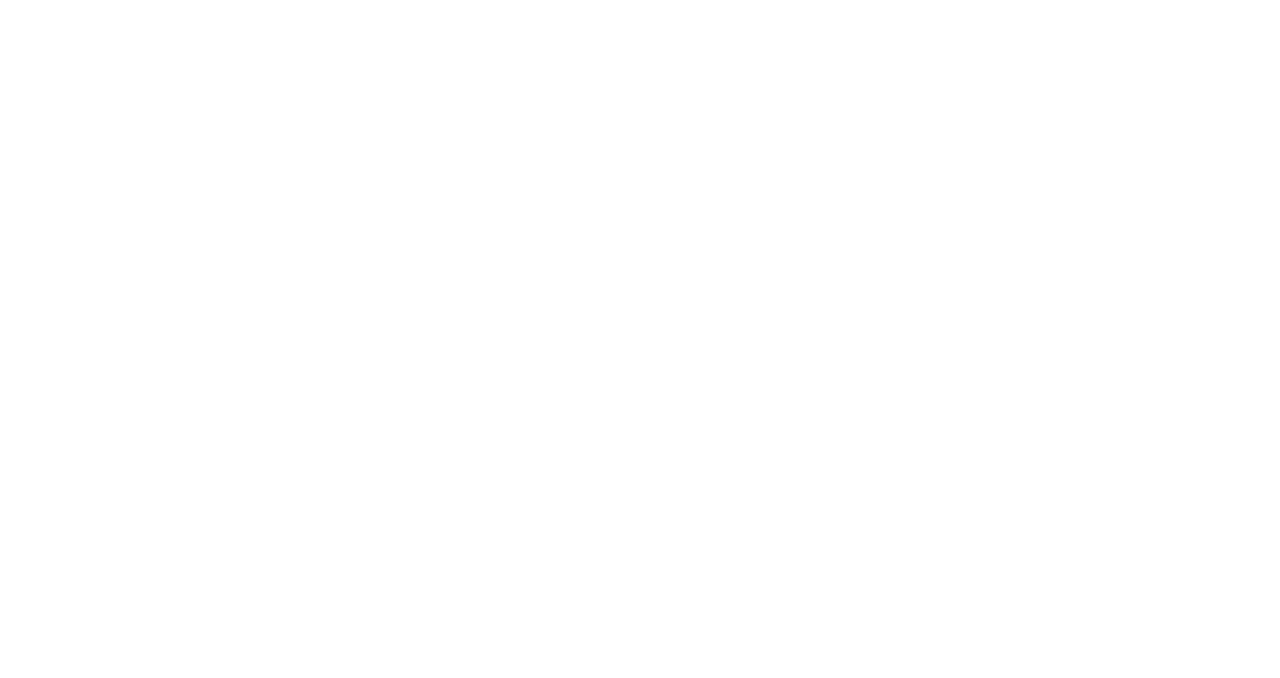
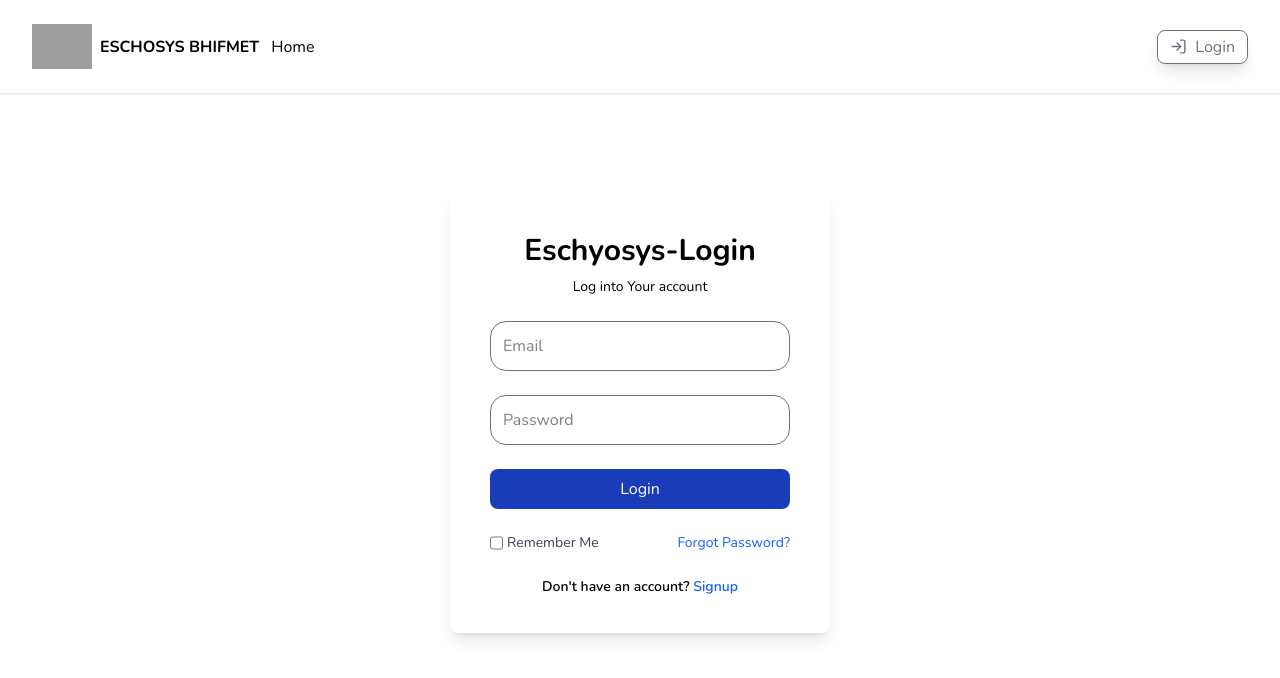
Before and after one commit to amandangum/Score-Tracker, a React (Vite) app: page /Login in a window 1280 px wide. Before the commit this address had no page. Shown: the top 678 px of the page. Built offline with nearby package versions, Linux system fonts and the light colour scheme; grey boxes are pictures that could not be loaded.

Commit message:
added a login page and the login form

```diff
--- a/src/App.jsx
+++ b/src/App.jsx
@@ -1,12 +1,14 @@
 import { BrowserRouter, Routes, Route } from "react-router-dom";
 import Homepage from "./components/home/Homepage";
+import Login from "./components/Login/Login";
 
 function App(){
    return(
     <BrowserRouter>
     <Routes>
 
-      <Route path="/" element={<Homepage />}/>
+      <Route path="/" element={<Homepage />} />
+      <Route path="/Login" element={<Login/>} />
     </Routes>
 
     </BrowserRouter>
--- /dev/null
+++ b/src/components/Login/Login.jsx
@@ -0,0 +1,61 @@
+import React from "react";
+import NavBar from "../../nav/Nav";
+
+function Login() {
+  return (
+    <>
+      <div>
+        <NavBar />
+      </div>
+
+      <div className="flex h-[70vh] justify-center items-center ">
+        <form
+          action=""
+          className="shadow-lg w-95 h-110 gap-6 rounded-lg flex flex-col mt-20 p-10"
+        >
+        <div>
+            <h2 className="text-3xl font-bold text-center"><span className="">Eschyosys</span>-Login </h2>
+           <p className="text-sm text-center mt-2">Log into Your account</p>
+        </div>
+
+
+          <input
+            type="text"
+            name="email"
+            placeholder="Email"
+            className="border border-gray-500 p-3 rounded-2xl "
+          />
+
+          <input
+            type="password"
+            name="password"
+            placeholder="Password"
+            className="border border-gray-500 p-3 rounded-2xl"
+          />
+
+          <button className="bg-blue-800 text-white rounded-lg p-2 hover:bg-blue-600 cursor-pointer transition-all duration-300 ease-in-out">
+            Login
+          </button>
+
+          <div className="flex justify-between ">
+
+            <div className="flex gap-1">
+              <input type="checkbox" id="remember" />
+              <label htmlFor="remember" className="text-sm text-gray-700">
+                Remember Me
+              </label>
+            </div>
+
+            <p className="text-sm text-blue-600 hover:underline cursor-pointer">
+              Forgot Password?
+            </p>
+            </div>
+
+            <p className=" text-sm text-center font-semibold">Don't have an account? <a className="text-blue-600 hover:underline cursor-pointer">Signup</a></p>
+           </form>
+      </div>
+    </>
+  );
+}
+
+export default Login;
--- a/src/nav/Nav.jsx
+++ b/src/nav/Nav.jsx
@@ -20,9 +20,9 @@
 
          <div className='flex items-center gap-4'>
 
-            <button className='text-gray-500 rounded-lg px-3 py-1 cursor-pointer transition-all duration-300 ease-in-out shadow-lg border flex items-center gap-2 hover:bg-gray-800 hover:text-white'>
+            <Link to='/login' className='text-gray-500 rounded-lg px-3 py-1 cursor-pointer transition-all duration-300 ease-in-out shadow-lg border flex items-center gap-2 hover:bg-gray-800 hover:text-white'>
                 <LogIn size={17}/>Login
-                </button>
+                </Link>
          </div>
 
     </nav>
```
